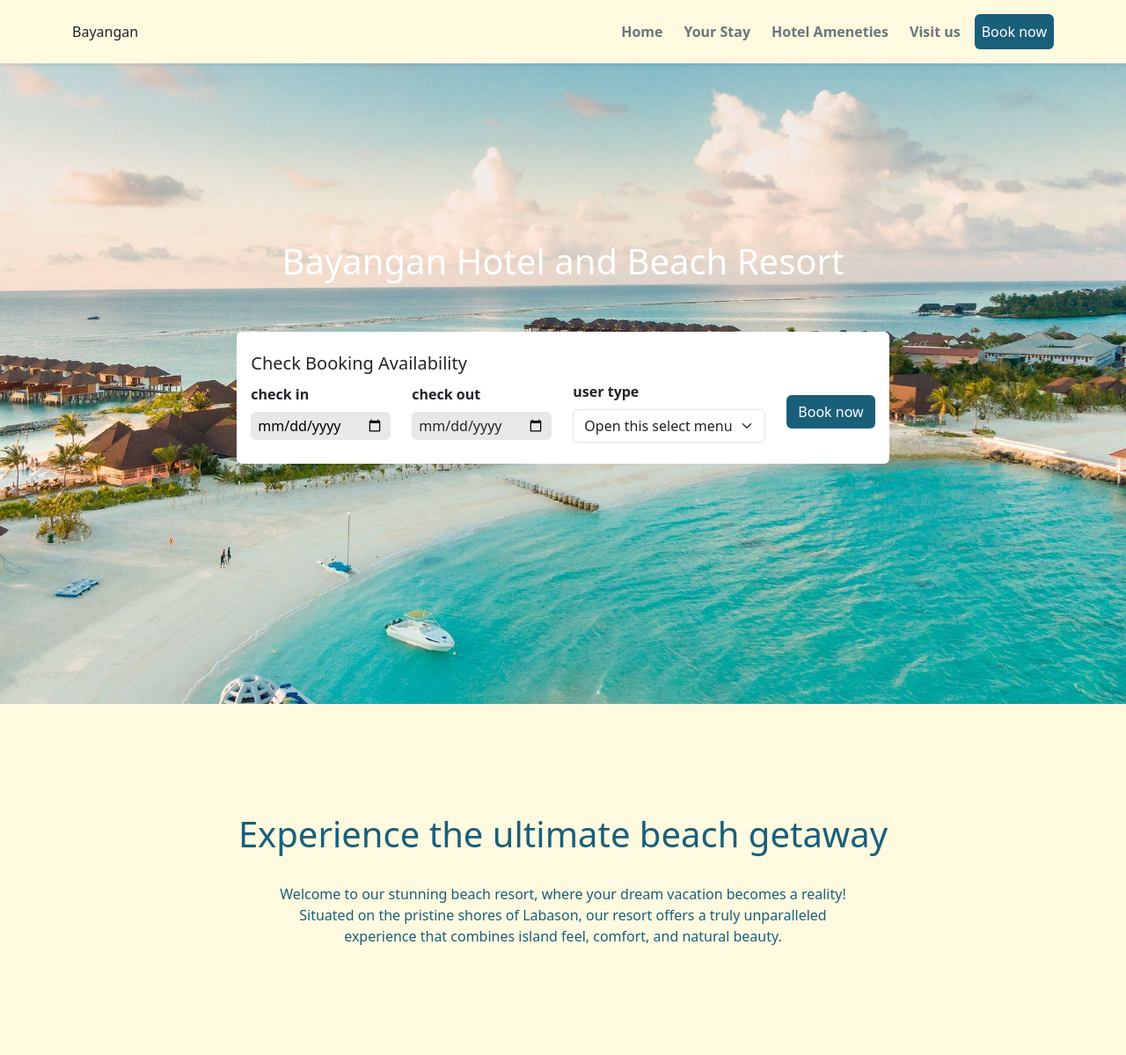
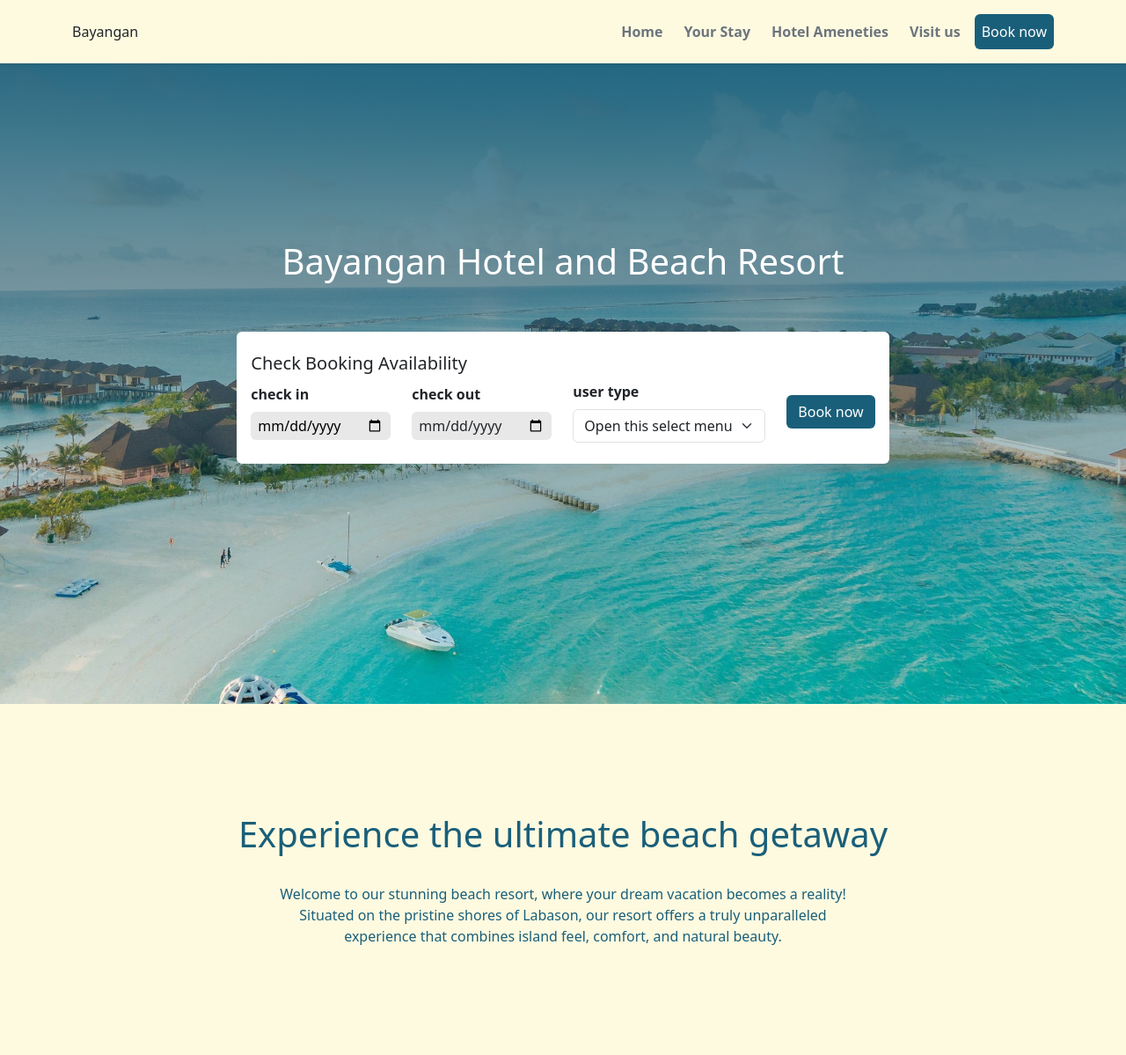
Before and after one commit to jasperayawan/MP3, a PHP site: page / in a window 1280 px wide. Shown: the top 1199 px of the page at 88% size. Run offline with PHP 8.4, Linux system fonts and the light colour scheme.

Commit message:
update hero section

```diff
--- a/index.css
+++ b/index.css
@@ -21,7 +21,7 @@
 /*-------------------- hero styling-------------------*/
 
 .hero{
-    background-image: url('./assets/hero_sec.jpg');
+    background: linear-gradient(to bottom,#1A5F7A,transparent),url('./assets/hero_sec.jpg');
     background-position: center;
     background-repeat: no-repeat;
     background-size: cover;
```
